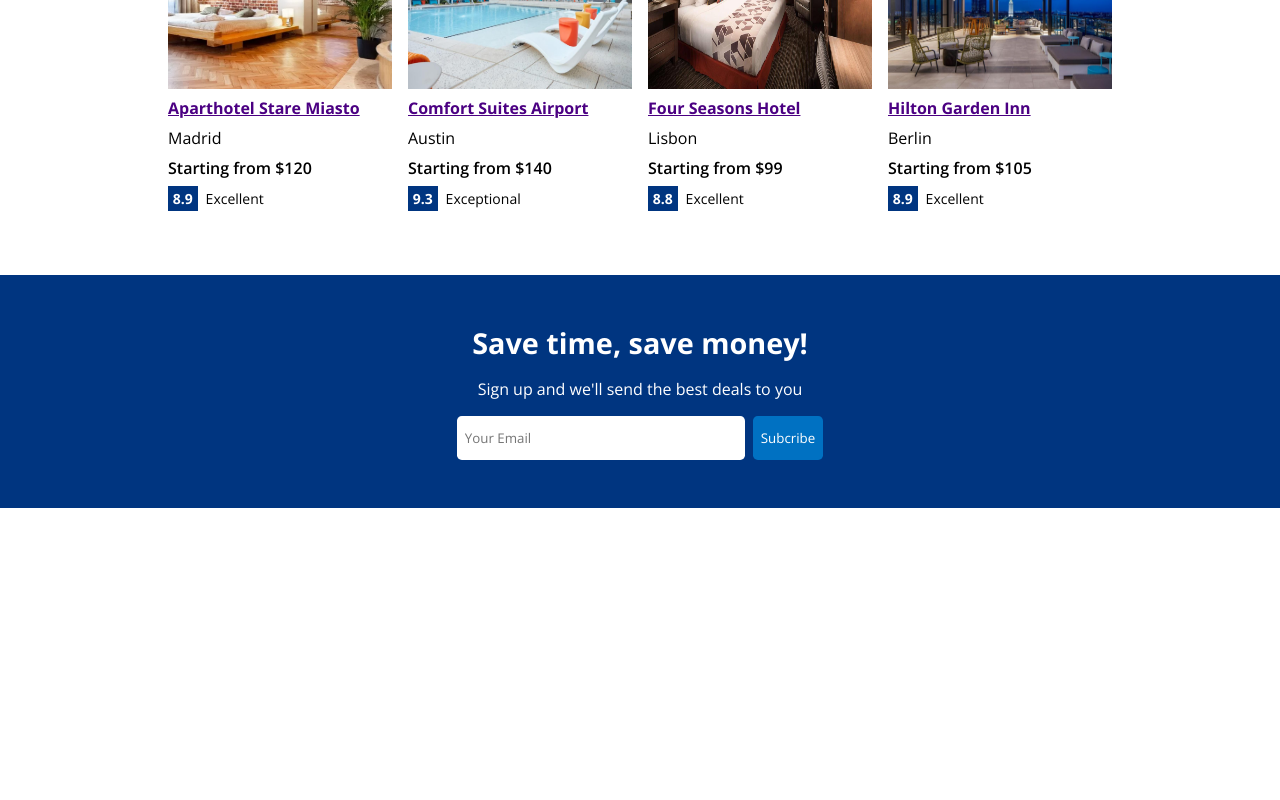
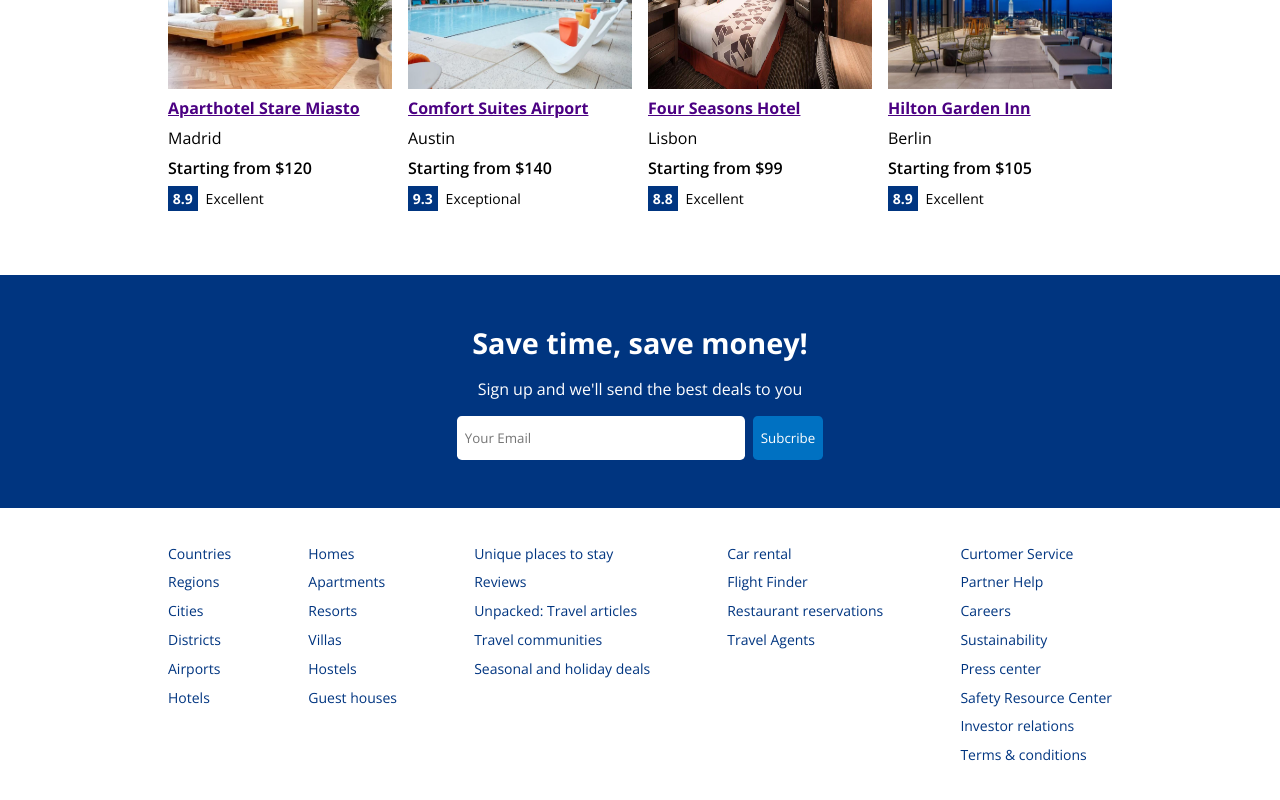
Before and after one commit to binhtran432k/funix, a React (Create React App) app in the folder RJS301x_1.0-A_VN/asm1/: page / in a window 1280 px wide. Shown: the part 1094-1894 px from the top of the page. Before the commit the page ends 1602 px from the top, so only its background shows below. Built offline with nearby package versions, Linux system fonts and the light colour scheme.

Commit message:
feat(reactjs/asm1): add footer

```diff
--- /dev/null
+++ b/RJS301x_1.0-A_VN/asm1/src/components/footer/Footer.css
@@ -0,0 +1,21 @@
+.footer {
+  margin-top: 2rem;
+  margin-bottom: 3rem;
+}
+
+.footer__list {
+  font-size: 0.875rem;
+  display: flex;
+  justify-content: space-between;
+  color: var(--primary);
+  flex-wrap: wrap;
+  gap: 2rem;
+}
+
+.footer-col {
+  list-style: none;
+}
+
+.footer-col__item {
+  line-height: 1.8rem;
+}
--- /dev/null
+++ b/RJS301x_1.0-A_VN/asm1/src/components/footer/Footer.jsx
@@ -0,0 +1,17 @@
+import "./Footer.css";
+import FooterColumn from "./FooterColumn";
+import footers from "./footer.json";
+
+const Footer = () => {
+  return (
+    <div className="footer">
+      <div className="footer__list container">
+        {footers.map((footer) => (
+          <FooterColumn {...footer} key={footer.col_number} />
+        ))}
+      </div>
+    </div>
+  );
+};
+
+export default Footer;
--- /dev/null
+++ b/RJS301x_1.0-A_VN/asm1/src/components/footer/FooterColumn.jsx
@@ -0,0 +1,27 @@
+import PropTypes from "prop-types";
+
+/**
+ * @typedef FooterColumnProp
+ * @property {number} col_number
+ * @property {string[]} col_values
+ */
+
+/** @type {React.FC<FooterColumnProp>} */
+const FooterColumn = (props) => {
+  return (
+    <ul className="footer-col" style={{ order: props.col_number }}>
+      {props.col_values.map((col) => (
+        <li className="footer-col__item" key={col}>
+          {col}
+        </li>
+      ))}
+    </ul>
+  );
+};
+
+FooterColumn.propTypes = {
+  col_number: PropTypes.number,
+  col_values: PropTypes.arrayOf(PropTypes.string),
+};
+
+export default FooterColumn;
--- /dev/null
+++ b/RJS301x_1.0-A_VN/asm1/src/components/footer/footer.json
@@ -0,0 +1,56 @@
+[
+	{
+		"col_number": 1,
+		"col_values": [
+			"Countries",
+			"Regions",
+			"Cities",
+			"Districts",
+			"Airports",
+			"Hotels"
+		]
+	},
+	{
+		"col_number": 2,
+		"col_values": [
+			"Homes",
+			"Apartments",
+			"Resorts",
+			"Villas",
+			"Hostels",
+			"Guest houses"
+		]
+	},
+	{
+		"col_number": 3,
+		"col_values": [
+			"Unique places to stay",
+			"Reviews",
+			"Unpacked: Travel articles",
+			"Travel communities",
+			"Seasonal and holiday deals"
+		]
+	},
+	{
+		"col_number": 4,
+		"col_values": [
+			"Car rental",
+			"Flight Finder",
+			"Restaurant reservations",
+			"Travel Agents"
+		]
+	},
+	{
+		"col_number": 5,
+		"col_values": [
+			"Curtomer Service",
+			"Partner Help",
+			"Careers",
+			"Sustainability",
+			"Press center",
+			"Safety Resource Center",
+			"Investor relations",
+			"Terms & conditions"
+		]
+	}
+]
--- a/RJS301x_1.0-A_VN/asm1/src/components/index.js
+++ b/RJS301x_1.0-A_VN/asm1/src/components/index.js
@@ -1,8 +1,9 @@
 import City from "./city/City";
+import Footer from "./footer/Footer";
 import Header from "./header/Header";
 import Hotel from "./hotel/Hotel";
 import Navbar from "./navbar/Navbar";
 import Subcribe from "./subcribe/Subcribe";
 import Type from "./type/Type";
 
-export { City, Header, Hotel, Navbar, Subcribe, Type };
+export { City, Footer, Header, Hotel, Navbar, Subcribe, Type };
--- a/RJS301x_1.0-A_VN/asm1/src/layouts/default/Default.jsx
+++ b/RJS301x_1.0-A_VN/asm1/src/layouts/default/Default.jsx
@@ -1,4 +1,4 @@
-import { Navbar, Subcribe } from "../../components";
+import { Footer, Navbar, Subcribe } from "../../components";
 
 const Default = (props) => {
   return (
@@ -9,6 +9,7 @@ const Default = (props) => {
       <main>{props.children}</main>
       <footer>
         <Subcribe />
+        <Footer />
       </footer>
     </>
   );
```
